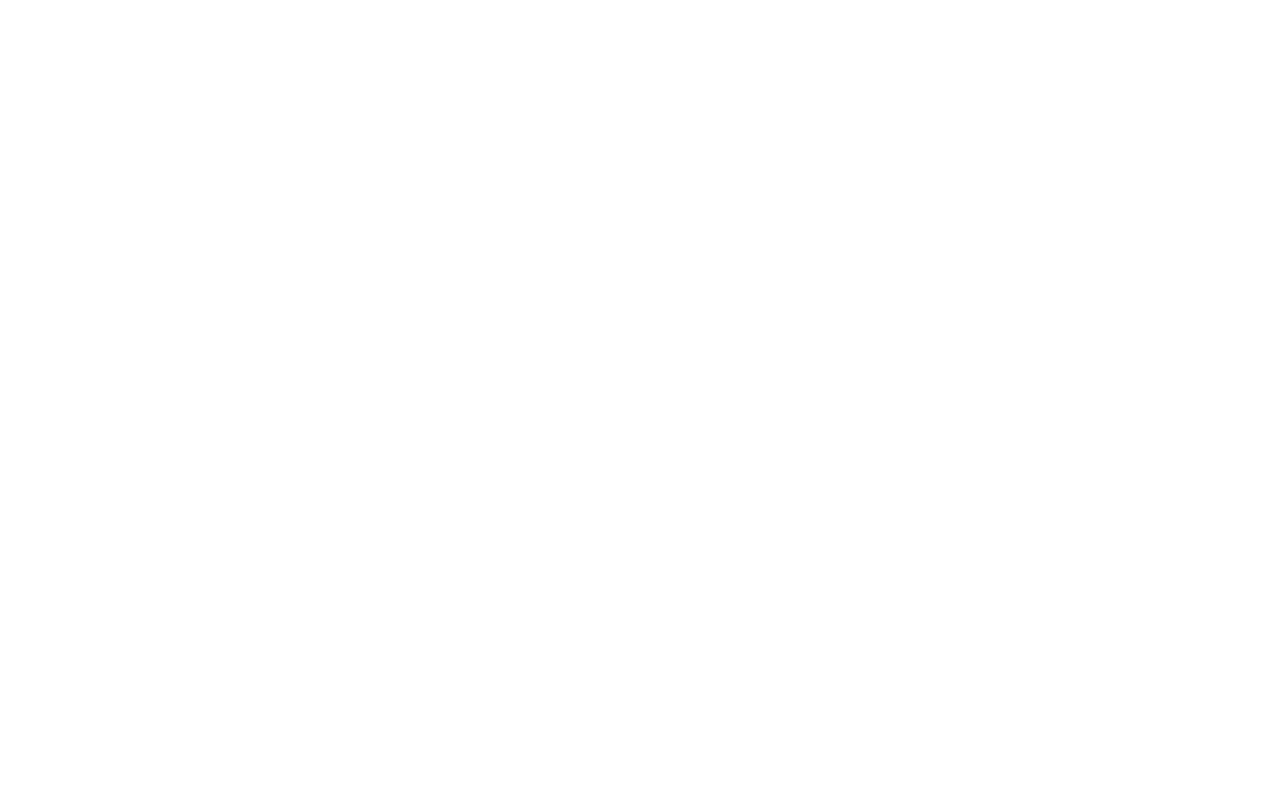
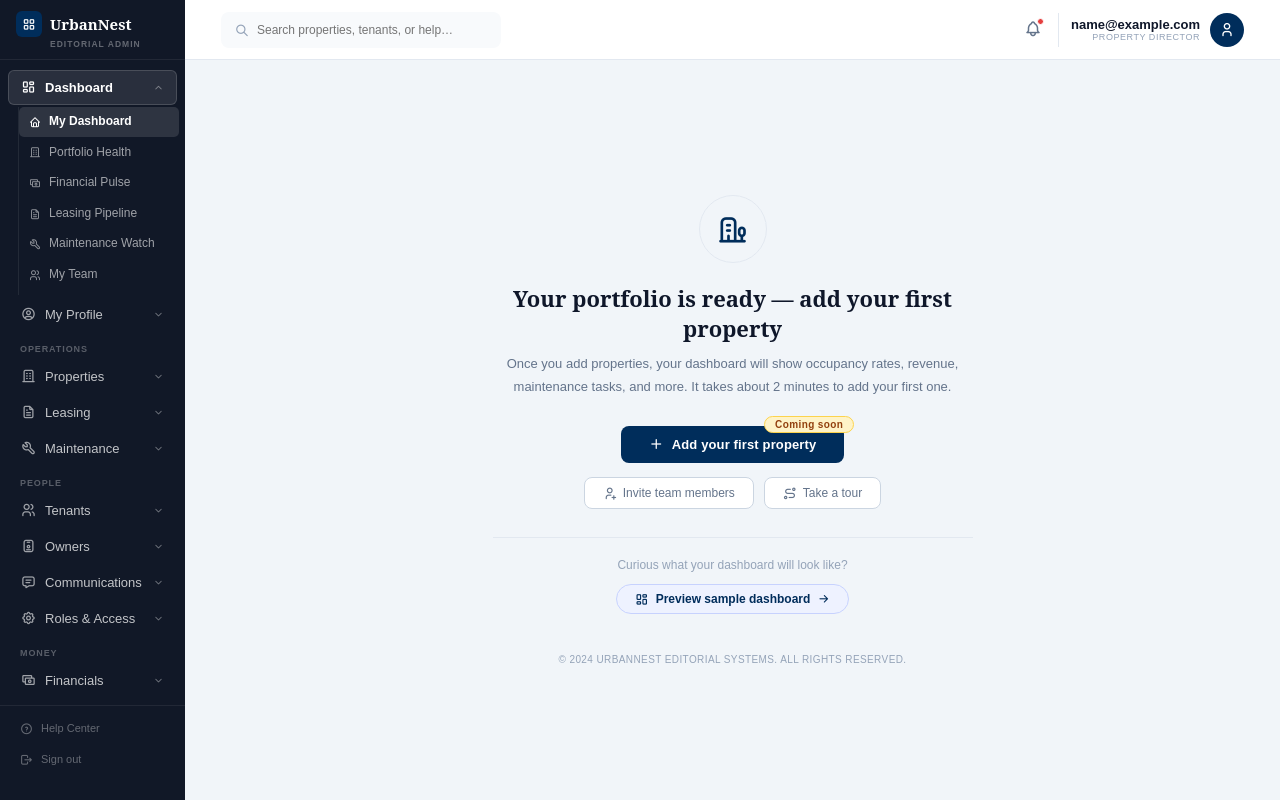
Before and after one commit to devwebknots/UrbanNest-Web-FE, a React (Create React App) app: page /org-portal/dashboard/welcome in a window 1280 px wide. Before the commit this address had no page. Built offline with nearby package versions, Linux system fonts and the light colour scheme; no server answers; sample sign-in values are in the browser's storage.

Commit message:
Session 18: Org PMS Portal shell — reuse PMWelcomePage + PMDashboard with persona prop, persona prop pattern locked for all portal routes, role label fixes, UN Admin review screen Figma design applied

```diff
--- a/src/App.js
+++ b/src/App.js
@@ -71,9 +71,13 @@
       <Route path="/pm-registration/step-3" element={<IndependentPM_Step3 />} />
 
       {/* ── PM Portal ─────────────────────────────────────────────────────── */}
-      <Route path="/pm-portal/dashboard/welcome"      element={<PMWelcomePage />} />
-      <Route path="/pm-portal/dashboard/my-dashboard" element={<PMDashboard />} />
+      <Route path="/pm-portal/dashboard/welcome"      element={<PMWelcomePage persona="INDEPENDENT_PM" />} />
+      <Route path="/pm-portal/dashboard/my-dashboard" element={<PMDashboard   persona="INDEPENDENT_PM" />} />
       <Route path="/pm-portal/profile/persona"        element={<PMProfileView />} />
+
+      {/* ── Org PMS Portal — reuses PM dashboard (NavD when Org-specific nav needed) ── */}
+      <Route path="/org-portal/dashboard/welcome"      element={<PMWelcomePage persona="ORGANIZATIONAL_PM" />} />
+      <Route path="/org-portal/dashboard/my-dashboard" element={<PMDashboard persona="ORGANIZATIONAL_PM" />} />
 
       {/* ── UN Admin Portal ───────────────────────────────────────────────── */}
       <Route path="/admin-portal/dashboard" element={
--- a/src/pages/PMPortal/Dashboard/PMWelcomePage.jsx
+++ b/src/pages/PMPortal/Dashboard/PMWelcomePage.jsx
@@ -1,26 +1,16 @@
 /**
  * PMWelcomePage.jsx — PM Portal: Welcome / Getting Started
- * ─────────────────────────────────────────────────────────────────────────────
  * Route:   /pm-portal/dashboard/welcome
+ *          /org-portal/dashboard/welcome  ← Session 18: reused for Org PMS
  * Nav:     Nav B  activeId="my-dashboard"
  * Session: 7 — May 30, 2026
- *
- * Shown when a user has no properties yet.
- * Logic:   Redirect here from App.js (or from PersonaSelect after PM activation)
- *          when GET /api/properties/ returns an empty list.
- *          When properties exist, redirect to /pm-portal/dashboard/my-dashboard.
- *
- * "Preview sample dashboard" → navigates to
- *   /pm-portal/dashboard/my-dashboard?mode=sample
- *   PMDashboard reads ?mode=sample and shows the green SampleBanner.
- * ─────────────────────────────────────────────────────────────────────────────
+ * Updated: Session 18 — accept persona prop for role label
  */
 
 import React, { useState, useEffect } from 'react';
 import { useNavigate } from 'react-router-dom';
 import NavB from '../../../components/layout/NavB';
 
-// ─── Tabler Icons CDN ──────────────────────────────────────────────────────────
 if (typeof document !== 'undefined' && !document.getElementById('tabler-icons-cdn')) {
   const l = document.createElement('link');
   l.id = 'tabler-icons-cdn'; l.rel = 'stylesheet';
@@ -28,61 +18,47 @@
   document.head.appendChild(l);
 }
 
-// ─── Design Tokens ─────────────────────────────────────────────────────────────
 const C = {
-  primary:       '#002D5B',
-  primaryHover:  '#003d7a',
-  pageBg:        '#F1F5F9',
-  border:        '#E2E8F0',
-  borderMedium:  '#CBD5E1',
-  textPrimary:   '#0F172A',
-  textSecondary: '#64748B',
-  textTertiary:  '#94A3B8',
-  white:         '#FFFFFF',
-  neutral:       '#F8FAFC',
-  green:         '#16A34A',
-  danger:        '#E53E3E',
-  amberBg:       '#FEF3C7',
-  amberBorder:   '#FCD34D',
-  amberText:     '#92400E',
-  contextBg:     '#EEF2FF',
-  contextBorder: '#C7D2FE',
+  primary:'#002D5B', primaryHover:'#003d7a', pageBg:'#F1F5F9',
+  border:'#E2E8F0', borderMedium:'#CBD5E1',
+  textPrimary:'#0F172A', textSecondary:'#64748B', textTertiary:'#94A3B8',
+  white:'#FFFFFF', neutral:'#F8FAFC', green:'#16A34A', danger:'#E53E3E',
+  amberBg:'#FEF3C7', amberBorder:'#FCD34D', amberText:'#92400E',
+  contextBg:'#EEF2FF', contextBorder:'#C7D2FE',
 };
-const F = {
-  headline: "'Noto Serif', serif",
-  body:     "'Nunito Sans', sans-serif",
+const F = { headline:"'Noto Serif', serif", body:"'Nunito Sans', sans-serif" };
+
+const ROLE_MAP = {
+  INDEPENDENT_PM:    'Independent PM',
+  ORGANIZATIONAL_PM: 'Org PMS Admin',
+  LANDLORD:          'Landlord',
+  RENTER:            'Renter',
 };
 
-// ─── JWT decode helper ─────────────────────────────────────────────────────────
 function decodeJWT(token) {
   try { return JSON.parse(atob(token.split('.')[1].replace(/-/g,'+').replace(/_/g,'/'))); }
   catch { return null; }
 }
 
-// ─── Header — Standard per UrbanNest_DesignSystem.md §8 ───────────────────────
 function Header({ userName, userRole }) {
   return (
-    <div style={{ height: '60px', flexShrink: 0, background: C.white, borderBottom: '1px solid ' + C.border, display: 'flex', alignItems: 'center', justifyContent: 'space-between', padding: '0 clamp(20px,3vw,36px)' }}>
-      <div style={{ display: 'flex', alignItems: 'center', gap: '8px', background: C.neutral, borderRadius: '8px', padding: '0 14px', height: '36px', width: '280px' }}>
-        <i className="ti ti-search" style={{ fontSize: '14px', color: C.textTertiary }} />
-        <input
-          type="text"
-          placeholder="Search properties, tenants, or help…"
-          style={{ background: 'none', border: 'none', outline: 'none', fontFamily: F.body, fontSize: '12px', color: C.textSecondary, width: '100%' }}
-        />
+    <div style={{ height:'60px', flexShrink:0, background:C.white, borderBottom:'1px solid '+C.border, display:'flex', alignItems:'center', justifyContent:'space-between', padding:'0 clamp(20px,3vw,36px)' }}>
+      <div style={{ display:'flex', alignItems:'center', gap:'8px', background:C.neutral, borderRadius:'8px', padding:'0 14px', height:'36px', width:'280px' }}>
+        <i className="ti ti-search" style={{ fontSize:'14px', color:C.textTertiary }} />
+        <input type="text" placeholder="Search properties, tenants, or help…" style={{ background:'none', border:'none', outline:'none', fontFamily:F.body, fontSize:'12px', color:C.textSecondary, width:'100%' }} />
       </div>
-      <div style={{ display: 'flex', alignItems: 'center', gap: '16px' }}>
-        <div style={{ position: 'relative', cursor: 'pointer' }}>
-          <i className="ti ti-bell" style={{ fontSize: '18px', color: C.textSecondary }} />
-          <div style={{ position: 'absolute', top: '-2px', right: '-2px', width: '7px', height: '7px', borderRadius: '50%', background: C.danger, border: '1.5px solid ' + C.white }} />
+      <div style={{ display:'flex', alignItems:'center', gap:'16px' }}>
+        <div style={{ position:'relative', cursor:'pointer' }}>
+          <i className="ti ti-bell" style={{ fontSize:'18px', color:C.textSecondary }} />
+          <div style={{ position:'absolute', top:'-2px', right:'-2px', width:'7px', height:'7px', borderRadius:'50%', background:C.danger, border:'1.5px solid '+C.white }} />
         </div>
-        <div style={{ display: 'flex', alignItems: 'center', gap: '10px', paddingLeft: '12px', borderLeft: '1px solid ' + C.border }}>
-          <div style={{ textAlign: 'right' }}>
-            <p style={{ margin: 0, fontFamily: F.body, fontSize: '13px', fontWeight: 600, color: C.textPrimary }}>{userName}</p>
-            <p style={{ margin: 0, fontFamily: F.body, fontSize: '9px', color: C.textTertiary, textTransform: 'uppercase', letterSpacing: '0.06em' }}>{userRole}</p>
+        <div style={{ display:'flex', alignItems:'center', gap:'10px', paddingLeft:'12px', borderLeft:'1px solid '+C.border }}>
+          <div style={{ textAlign:'right' }}>
+            <p style={{ margin:0, fontFamily:F.body, fontSize:'13px', fontWeight:600, color:C.textPrimary }}>{userName}</p>
+            <p style={{ margin:0, fontFamily:F.body, fontSize:'9px', color:C.textTertiary, textTransform:'uppercase', letterSpacing:'0.06em' }}>{userRole}</p>
           </div>
-          <div style={{ width: '34px', height: '34px', borderRadius: '50%', background: C.primary, display: 'flex', alignItems: 'center', justifyContent: 'center', flexShrink: 0 }}>
-            <i className="ti ti-user" style={{ fontSize: '16px', color: C.white }} />
+          <div style={{ width:'34px', height:'34px', borderRadius:'50%', background:C.primary, display:'flex', alignItems:'center', justifyContent:'center', flexShrink:0 }}>
+            <i className="ti ti-user" style={{ fontSize:'16px', color:C.white }} />
           </div>
         </div>
       </div>
@@ -90,9 +66,9 @@
   );
 }
 
-// ─── PMWelcomePage ─────────────────────────────────────────────────────────────
-export default function PMWelcomePage() {
-  const navigate  = useNavigate();
+// ── persona prop: passed from App.js route — takes priority over API active_persona ──
+export default function PMWelcomePage({ persona }) {
+  const navigate = useNavigate();
   const [userName, setUserName] = useState('');
   const [userRole, setUserRole] = useState('Property Director');
 
@@ -104,13 +80,8 @@
       .then(data => {
         if (data) {
           setUserName(((data.first_name || '') + ' ' + (data.last_name || '')).trim() || data.email || '');
-          const roleMap = {
-            INDEPENDENT_PM:    'Property Director',
-            ORGANIZATIONAL_PM: 'Property Director',
-            LANDLORD:          'Landlord',
-            RENTER:            'Renter',
-          };
-          setUserRole(roleMap[data.active_persona] || 'Property Director');
+          // persona prop from route takes priority over API active_persona
+          setUserRole(ROLE_MAP[persona || data.active_persona] || 'Property Director');
         } else {
           const d = decodeJWT(token);
           if (d) setUserName(((d.first_name || '') + ' ' + (d.last_name || '')).trim() || d.email || '');
@@ -120,7 +91,7 @@
         const d = decodeJWT(localStorage.getItem('access_token'));
         if (d) setUserName(d.email || '');
       });
-  }, [navigate]);
+  }, [navigate, persona]);
 
   return (
     <>
@@ -133,114 +104,74 @@
         .welcome-scroll::-webkit-scrollbar-thumb { background: #CBD5E1; border-radius: 99px; }
       `}</style>
 
-      <div style={{ display: 'flex', height: '100vh', overflow: 'hidden', background: C.pageBg, fontFamily: F.body }}>
+      <div style={{ display:'flex', height:'100vh', overflow:'hidden', background:C.pageBg, fontFamily:F.body }}>
+        <NavB activeId="my-dashboard" />
+        <div style={{ flex:1, display:'flex', flexDirection:'column', minWidth:0, overflow:'hidden' }}>
+          <Header userName={userName} userRole={userRole} />
+          <div className="welcome-scroll" style={{ flex:1, overflowY:'auto', display:'flex', flexDirection:'column', alignItems:'center', justifyContent:'center', padding:'clamp(24px,4vw,48px) clamp(20px,3vw,48px)' }}>
+            <div style={{ display:'flex', flexDirection:'column', alignItems:'center', textAlign:'center', maxWidth:480, width:'100%', animation:'fadein 0.35s ease both' }}>
 
-        {/* Nav B */}
-        <NavB activeId="my-dashboard" />
-
-        {/* Main */}
-        <div style={{ flex: 1, display: 'flex', flexDirection: 'column', minWidth: 0, overflow: 'hidden' }}>
-          <Header userName={userName} userRole={userRole} />
-
-          {/* Scrollable content */}
-          <div className="welcome-scroll" style={{ flex: 1, overflowY: 'auto', display: 'flex', flexDirection: 'column', alignItems: 'center', justifyContent: 'center', padding: 'clamp(24px,4vw,48px) clamp(20px,3vw,48px)' }}>
-
-            <div style={{ display: 'flex', flexDirection: 'column', alignItems: 'center', textAlign: 'center', maxWidth: 480, width: '100%', animation: 'fadein 0.35s ease both' }}>
-
-              {/* Icon ring */}
-              <div style={{ width: 68, height: 68, borderRadius: '50%', background: '#F1F5F9', border: '1px solid ' + C.border, display: 'flex', alignItems: 'center', justifyContent: 'center', marginBottom: 20 }}>
-                <i className="ti ti-building-estate" style={{ fontSize: 32, color: C.primary }} />
+              <div style={{ width:68, height:68, borderRadius:'50%', background:'#F1F5F9', border:'1px solid '+C.border, display:'flex', alignItems:'center', justifyContent:'center', marginBottom:20 }}>
+                <i className="ti ti-building-estate" style={{ fontSize:32, color:C.primary }} />
               </div>
 
-              {/* Heading */}
-              <h1 style={{ margin: '0 0 10px', fontFamily: F.headline, fontSize: 'clamp(18px,2vw,22px)', fontWeight: 700, color: C.textPrimary }}>
+              <h1 style={{ margin:'0 0 10px', fontFamily:F.headline, fontSize:'clamp(18px,2vw,22px)', fontWeight:700, color:C.textPrimary }}>
                 Your portfolio is ready — add your first property
               </h1>
 
-              {/* Body */}
-              <p style={{ margin: '0 0 28px', fontFamily: F.body, fontSize: 13, color: C.textSecondary, lineHeight: 1.7 }}>
+              <p style={{ margin:'0 0 28px', fontFamily:F.body, fontSize:13, color:C.textSecondary, lineHeight:1.7 }}>
                 Once you add properties, your dashboard will show occupancy rates, revenue,
                 maintenance tasks, and more. It takes about 2 minutes to add your first one.
               </p>
 
-              {/* Primary CTA — "Coming soon" badge floats above-right */}
-              <div style={{ position: 'relative', marginBottom: 14 }}>
-                <span style={{
-                  position: 'absolute', top: -10, right: -10, zIndex: 1,
-                  background: C.amberBg, border: '1px solid ' + C.amberBorder,
-                  borderRadius: 20, padding: '2px 10px',
-                  fontFamily: F.body, fontSize: 10, fontWeight: 700,
-                  color: C.amberText, letterSpacing: '0.04em', whiteSpace: 'nowrap',
-                }}>
+              <div style={{ position:'relative', marginBottom:14 }}>
+                <span style={{ position:'absolute', top:-10, right:-10, zIndex:1, background:C.amberBg, border:'1px solid '+C.amberBorder, borderRadius:20, padding:'2px 10px', fontFamily:F.body, fontSize:10, fontWeight:700, color:C.amberText, letterSpacing:'0.04em', whiteSpace:'nowrap' }}>
                   Coming soon
                 </span>
-                <button
-                  onClick={() => navigate('/coming-soon')}
-                  style={{ display: 'flex', alignItems: 'center', gap: 8, background: C.primary, color: C.white, border: 'none', borderRadius: 8, padding: '11px 28px', fontFamily: F.body, fontSize: 13, fontWeight: 700, cursor: 'pointer', letterSpacing: '0.01em' }}
+                <button onClick={() => navigate('/coming-soon')}
+                  style={{ display:'flex', alignItems:'center', gap:8, background:C.primary, color:C.white, border:'none', borderRadius:8, padding:'11px 28px', fontFamily:F.body, fontSize:13, fontWeight:700, cursor:'pointer', letterSpacing:'0.01em' }}
                   onMouseEnter={e => e.currentTarget.style.background = C.primaryHover}
-                  onMouseLeave={e => e.currentTarget.style.background = C.primary}
-                >
-                  <i className="ti ti-plus" style={{ fontSize: 15 }} />
+                  onMouseLeave={e => e.currentTarget.style.background = C.primary}>
+                  <i className="ti ti-plus" style={{ fontSize:15 }} />
                   Add your first property
                 </button>
               </div>
 
-              {/* Secondary actions */}
-              <div style={{ display: 'flex', gap: 10, flexWrap: 'wrap', justifyContent: 'center' }}>
-                <button
-                  onClick={() => navigate('/coming-soon')}
-                  style={{ display: 'flex', alignItems: 'center', gap: 6, border: '1px solid ' + C.borderMedium, background: C.white, color: C.textSecondary, borderRadius: 8, padding: '8px 18px', fontFamily: F.body, fontSize: 12, cursor: 'pointer', transition: 'border-color 0.12s' }}
-                  onMouseEnter={e => e.currentTarget.style.borderColor = C.primary}
-                  onMouseLeave={e => e.currentTarget.style.borderColor = C.borderMedium}
-                >
-                  <i className="ti ti-user-plus" style={{ fontSize: 14 }} />
-                  Invite team members
-                </button>
-                <button
-                  onClick={() => navigate('/coming-soon')}
-                  style={{ display: 'flex', alignItems: 'center', gap: 6, border: '1px solid ' + C.borderMedium, background: C.white, color: C.textSecondary, borderRadius: 8, padding: '8px 18px', fontFamily: F.body, fontSize: 12, cursor: 'pointer', transition: 'border-color 0.12s' }}
-                  onMouseEnter={e => e.currentTarget.style.borderColor = C.primary}
-                  onMouseLeave={e => e.currentTarget.style.borderColor = C.borderMedium}
-                >
-                  <i className="ti ti-route" style={{ fontSize: 14 }} />
-                  Take a tour
-                </button>
+              <div style={{ display:'flex', gap:10, flexWrap:'wrap', justifyContent:'center' }}>
+                {[['ti-user-plus','Invite team members'],['ti-route','Take a tour']].map(([icon,label]) => (
+                  <button key={label} onClick={() => navigate('/coming-soon')}
+                    style={{ display:'flex', alignItems:'center', gap:6, border:'1px solid '+C.borderMedium, background:C.white, color:C.textSecondary, borderRadius:8, padding:'8px 18px', fontFamily:F.body, fontSize:12, cursor:'pointer', transition:'border-color 0.12s' }}
+                    onMouseEnter={e => e.currentTarget.style.borderColor = C.primary}
+                    onMouseLeave={e => e.currentTarget.style.borderColor = C.borderMedium}>
+                    <i className={'ti '+icon} style={{ fontSize:14 }} />{label}
+                  </button>
+                ))}
               </div>
 
-              {/* Divider + Sample Dashboard link */}
-              <div style={{ width: '100%', borderTop: '1px solid ' + C.border, marginTop: 28, paddingTop: 20 }}>
-                <p style={{ margin: '0 0 12px', fontFamily: F.body, fontSize: 12, color: C.textTertiary }}>
+              <div style={{ width:'100%', borderTop:'1px solid '+C.border, marginTop:28, paddingTop:20 }}>
+                <p style={{ margin:'0 0 12px', fontFamily:F.body, fontSize:12, color:C.textTertiary }}>
                   Curious what your dashboard will look like?
                 </p>
                 <button
-                  onClick={() => navigate({ pathname: '/pm-portal/dashboard/my-dashboard', search: '?mode=sample' })}
-                  style={{
-                    display: 'inline-flex', alignItems: 'center', gap: 7,
-                    background: C.contextBg,
-                    border: '1px solid ' + C.contextBorder,
-                    borderRadius: 20,
-                    padding: '7px 18px',
-                    fontFamily: F.body, fontSize: 12, fontWeight: 600,
-                    color: C.primary,
-                    cursor: 'pointer',
-                    transition: 'background 0.12s',
-                  }}
+                  onClick={() => navigate({
+                    pathname: window.location.pathname.startsWith('/org-portal')
+                      ? '/org-portal/dashboard/my-dashboard'
+                      : '/pm-portal/dashboard/my-dashboard',
+                    search: '?mode=sample'
+                  })}
+                  style={{ display:'inline-flex', alignItems:'center', gap:7, background:C.contextBg, border:'1px solid '+C.contextBorder, borderRadius:20, padding:'7px 18px', fontFamily:F.body, fontSize:12, fontWeight:600, color:C.primary, cursor:'pointer', transition:'background 0.12s' }}
                   onMouseEnter={e => e.currentTarget.style.background = '#DBEAFE'}
-                  onMouseLeave={e => e.currentTarget.style.background = C.contextBg}
-                >
-                  <i className="ti ti-layout-dashboard" style={{ fontSize: 14 }} />
+                  onMouseLeave={e => e.currentTarget.style.background = C.contextBg}>
+                  <i className="ti ti-layout-dashboard" style={{ fontSize:14 }} />
                   Preview sample dashboard
-                  <i className="ti ti-arrow-right" style={{ fontSize: 13 }} />
+                  <i className="ti ti-arrow-right" style={{ fontSize:13 }} />
                 </button>
               </div>
-
             </div>
 
-            {/* Footer */}
-            <p style={{ marginTop: 40, fontFamily: F.body, fontSize: 10, color: C.textTertiary, letterSpacing: '0.04em', textTransform: 'uppercase' }}>
+            <p style={{ marginTop:40, fontFamily:F.body, fontSize:10, color:C.textTertiary, letterSpacing:'0.04em', textTransform:'uppercase' }}>
               © 2024 URBANNEST EDITORIAL SYSTEMS. ALL RIGHTS RESERVED.
             </p>
-
           </div>
         </div>
       </div>
--- a/src/pages/PersonaSelect/PersonaSelectPage.jsx
+++ b/src/pages/PersonaSelect/PersonaSelectPage.jsx
@@ -246,7 +246,7 @@
           navigate('/org-onboarding/pending');
           break;
         case 'APPROVED':
-          navigate('/coming-soon'); // → /org-portal/dashboard when built (Session 17+)
+          navigate('/org-portal/dashboard/welcome');
           break;
         case 'SUSPENDED':
           navigate('/coming-soon');
```
Also changed, not shown: src/pages/PMPortal/Dashboard/PMDashboard.jsx (+18 -17 lines).
